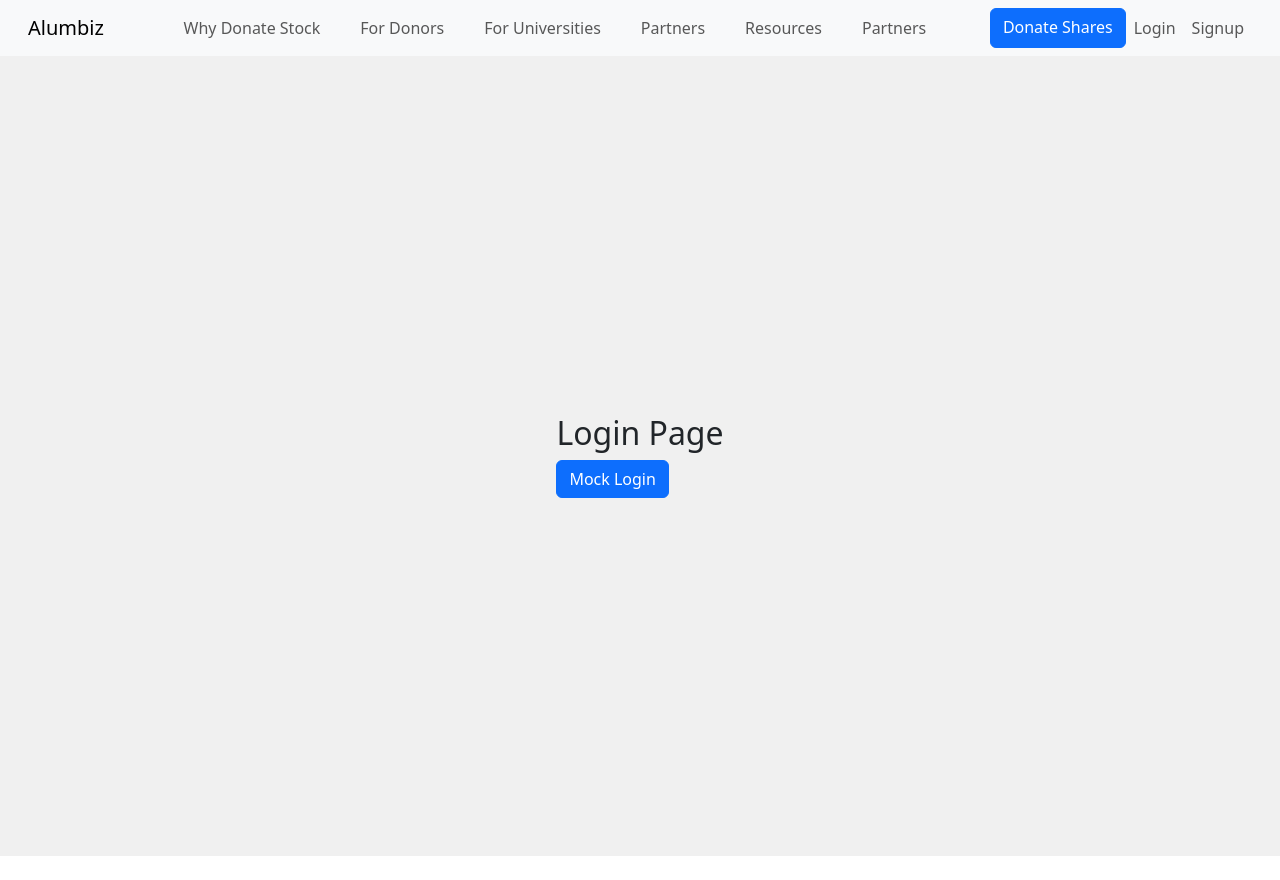
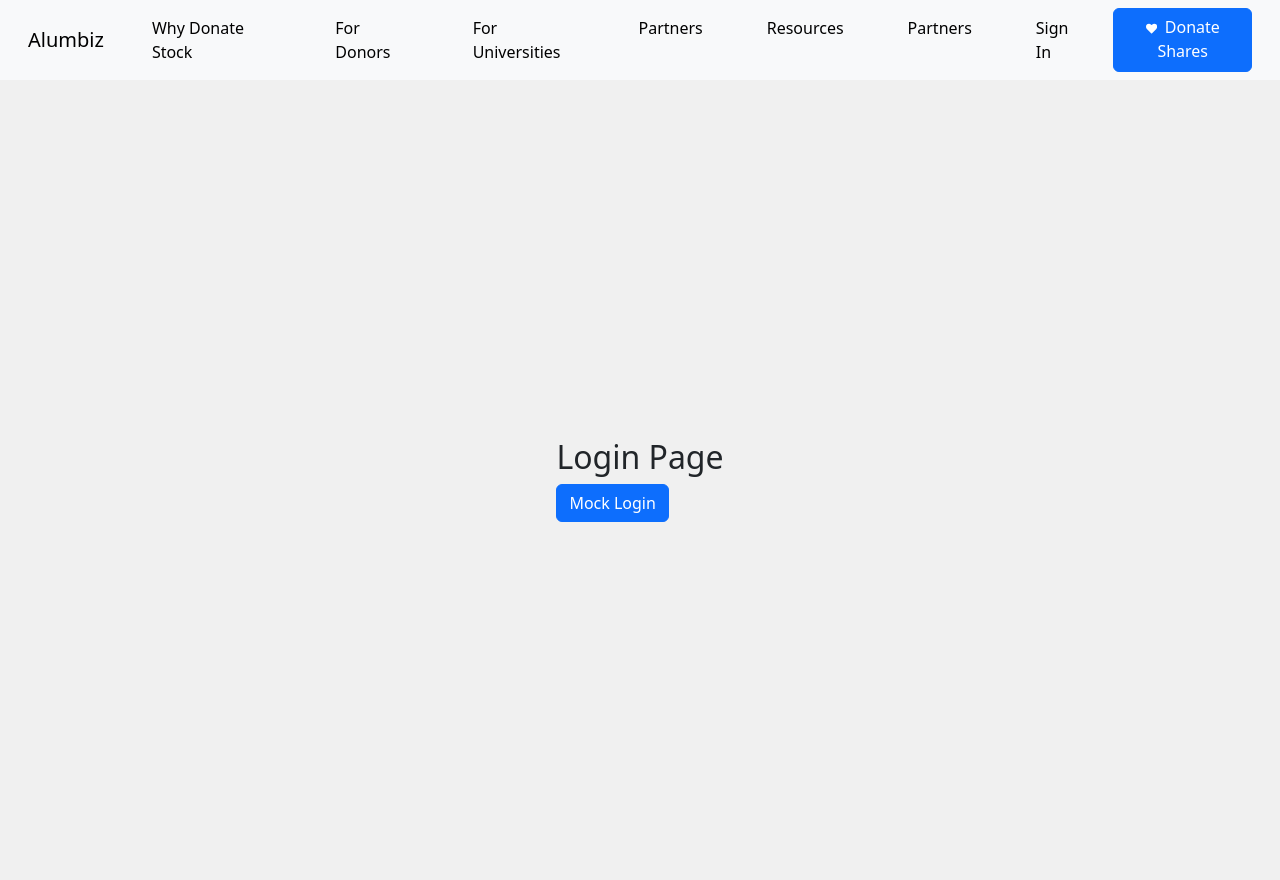
Before and after one commit to PPS-Fredkamm/grantchester_initial_startup, a React (Vite) app: page /login in a window 1280 px wide. Before the commit the page ends 856 px from the top, so only its background shows below. Built offline with nearby package versions, Linux system fonts and the light colour scheme.

Commit message:
navbar update

```diff
--- a/src/components/Navbar/Navbar.css
+++ b/src/components/Navbar/Navbar.css
@@ -1,10 +1,31 @@
 .nav-center .nav-link {
-  margin: 0 0.75rem;
+  margin: 0 1.5rem;
+  color: black
 }
 
 .donate-button {
   font-weight: 600;
   padding: 0.5rem 1rem;
+}
+
+.donate-heart-icon {
+  color: white;
+  font-size: 0.7rem;
+  margin-right: 0.5rem;
+}
+
+.user-email {
+  font-size: 0.9rem;
+  font-weight: 500;
+  color: #212529;
+  white-space: nowrap;
+}
+
+.user-role {
+  font-size: 0.75rem;
+  color: #6c757d;
+  white-space: nowrap;
+  margin-top: -2px;
 }
 
 /* Dropdown menu style */
--- a/src/components/Navbar/Navbar.jsx
+++ b/src/components/Navbar/Navbar.jsx
@@ -4,6 +4,10 @@ import Navbar from 'react-bootstrap/Navbar';
 import NavDropdown from 'react-bootstrap/NavDropdown';
 import Image from 'react-bootstrap/Image';
 import Button from 'react-bootstrap/Button';
+import OverlayTrigger from 'react-bootstrap/OverlayTrigger';
+import Tooltip from 'react-bootstrap/Tooltip';
+
+import { FaHeart } from 'react-icons/fa';
 
 import ProfilePlaceholder from '../../assets/Images/profilePlaceholder.jpg';
 
@@ -35,9 +39,25 @@ function CustomNavbar() {
             <Nav.Link href="/link">Partners</Nav.Link>
             <Nav.Link href="/link">Resources</Nav.Link>
             <Nav.Link href="/link">Partners</Nav.Link>
-            {/* <NavDropdown title="Menu" id="basic-nav-dropdown">
-              <NavDropdown.Item href="#">Action</NavDropdown.Item>
-            </NavDropdown> */}
+
+            {!isAuthenticated && (
+              <>
+                <Nav.Link href="/signup">Sign In</Nav.Link>
+                <OverlayTrigger
+                  placement="bottom"
+                  overlay={<Tooltip id="donate-tooltip">Donate</Tooltip>}
+                >
+                  <Button
+                    href="/donate"
+                    variant="primary"
+                    className="donate-button"
+                  >
+                    <FaHeart className="donate-heart-icon" />
+                    Donate Shares
+                  </Button>
+                </OverlayTrigger>
+              </>
+            )}
           </Nav>
 
           {/* Right-aligned user profile */}
@@ -45,19 +65,12 @@ function CustomNavbar() {
             <Navbar.Toggle aria-controls="basic-navbar-nav" />
             <Navbar.Collapse id="basic-navbar-nav">
               <Nav>
-                {!isAuthenticated ? (
-                  <>
-                    <Button
-                      href="/donate"
-                      variant="primary"
-                      className="donate-button"
-                    >
-                      Donate Shares
-                    </Button>
-                    <Nav.Link href="/login">Login</Nav.Link>
-                    <Nav.Link href="/signup">Signup</Nav.Link>
-                  </>
-                ) : (
+                {isAuthenticated && (
+                  <div className="d-flex align-items-center gap-2">
+                    <div className="d-flex flex-column text-end">
+                      <span className="user-email">{user.email}</span>
+                      <span className="user-role">Type of Account</span>
+                    </div>
                     <NavDropdown
                       align="end"
                       title={
@@ -91,6 +104,7 @@ function CustomNavbar() {
                         Sign Out
                       </NavDropdown.Item>
                     </NavDropdown>
+                  </div>
                 )}
               </Nav>
             </Navbar.Collapse>
```
Lines whose indentation alone changed are shown as unchanged.
